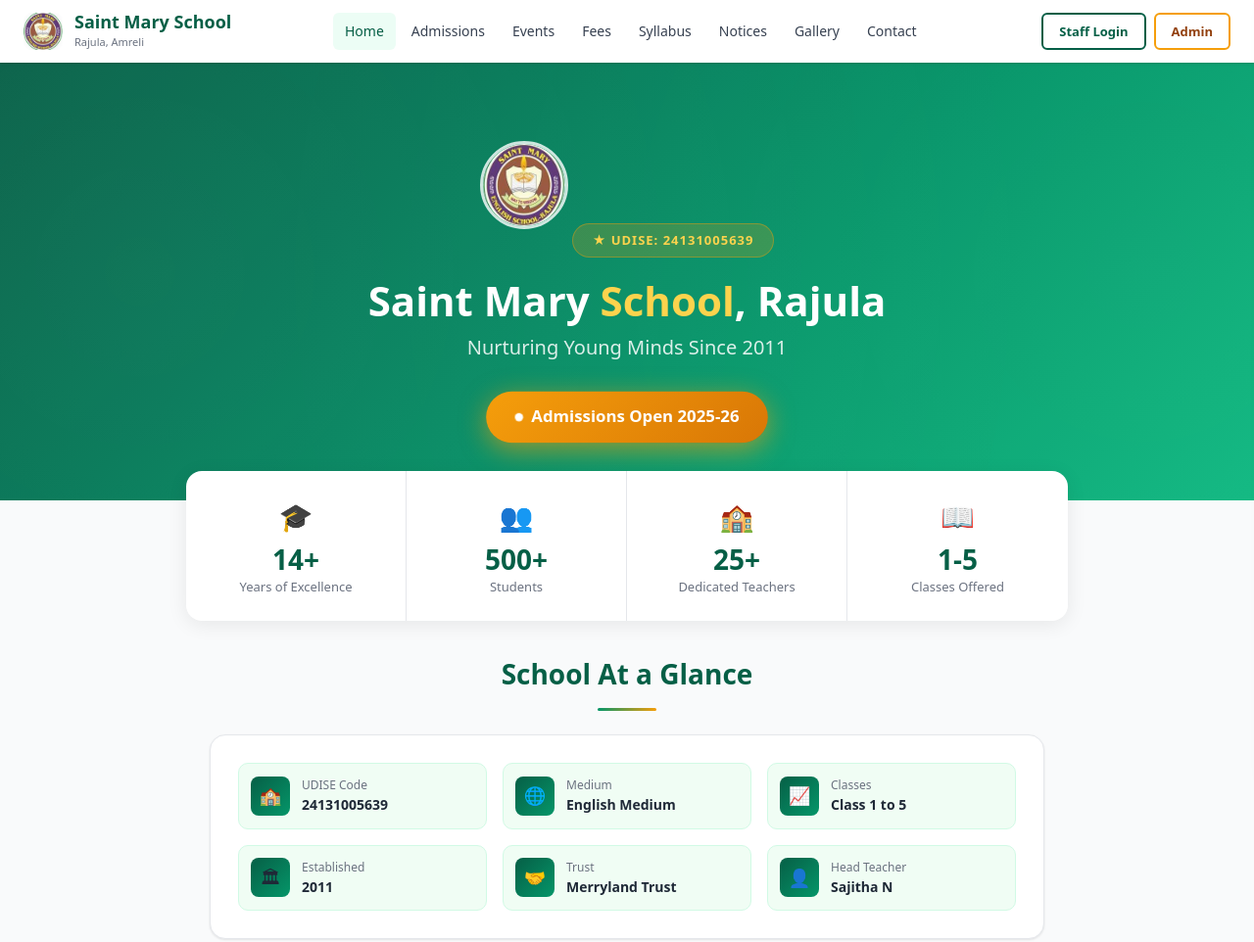
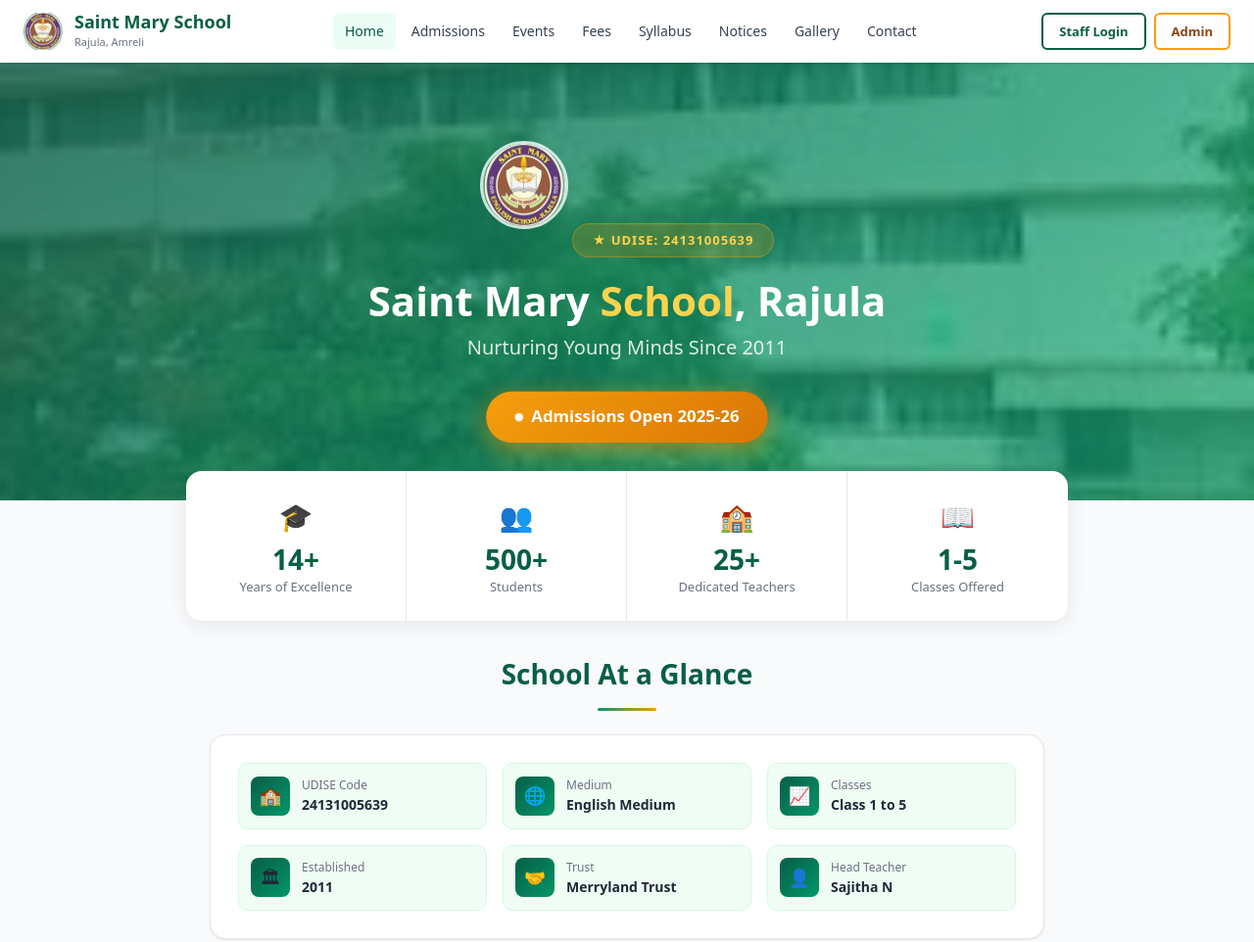
Before and after one commit to parthboricha933/saint-mary, a website: page public/index.html in a window 1280 px wide. Shown: the top 962 px of the page at 98% size. Drawn offline with Linux system fonts and the light colour scheme.

Commit message:
f838f34d-8e12-4caa-9204-3b04a706005b

```diff
--- a/public/index.html
+++ b/public/index.html
@@ -283,14 +283,29 @@
 
         /* ========== HERO SECTION ========== */
         .hero {
-            background: linear-gradient(135deg, #065f46 0%, #047857 30%, #059669 60%, #10b981 100%);
+            background: url('uploads/hero-photo.jpg') center center / cover no-repeat;
             padding: 80px 24px 60px;
             text-align: center;
             position: relative;
             overflow: hidden;
+            min-height: 420px;
+            display: flex;
+            align-items: center;
+            justify-content: center;
         }
 
         .hero::before {
+            content: '';
+            position: absolute;
+            top: 0;
+            left: 0;
+            width: 100%;
+            height: 100%;
+            background: linear-gradient(135deg, rgba(6,95,70,0.82) 0%, rgba(4,120,87,0.78) 30%, rgba(5,150,105,0.72) 60%, rgba(16,185,129,0.65) 100%);
+            z-index: 0;
+        }
+
+        .hero::after {
             content: '';
             position: absolute;
             top: -50%;
@@ -300,6 +315,7 @@
             background: radial-gradient(circle at 30% 50%, rgba(255,255,255,0.05) 0%, transparent 50%),
                         radial-gradient(circle at 70% 50%, rgba(255,255,255,0.03) 0%, transparent 50%);
             animation: heroFloat 20s ease-in-out infinite;
+            z-index: 0;
         }
 
         @keyframes heroFloat {
```
Also changed, not shown: public/uploads/hero-photo.jpg (added).
